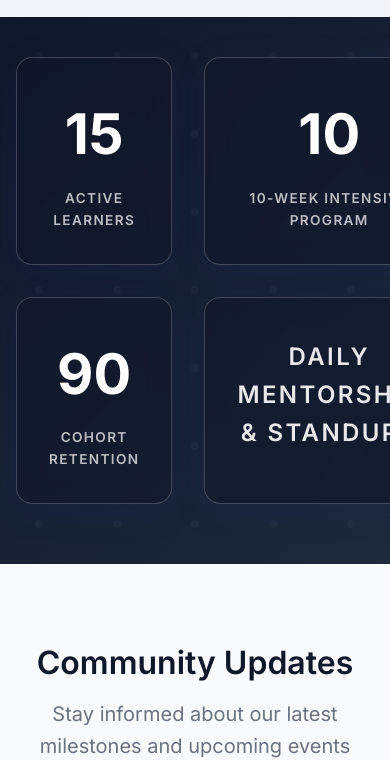
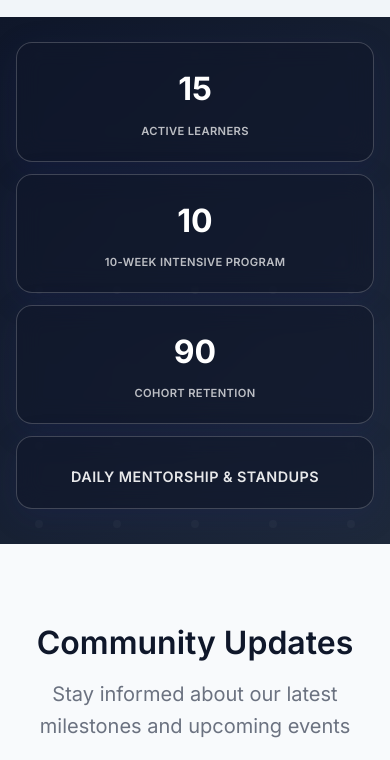
Before and after one commit to OyoriObegi/ngaolabs-website, a plain HTML site: page index.html in a window 390 px wide. Shown: the part 984-1744 px from the top of the page. Drawn offline with Linux system fonts and the light colour scheme.

Commit message:
Updated mobile rendering issue

```diff
--- a/css/style.css
+++ b/css/style.css
@@ -7,6 +7,10 @@
 
 html {
     scroll-behavior: smooth;
+    overflow-x: hidden;
+    width: 100%;
+    margin: 0;
+    padding: 0;
 }
 
 body{
@@ -14,6 +18,11 @@ body{
     line-height: 1.6;
     background:var(--bg);
     color:var(--text);
+    overflow-x: hidden;
+    width: 100%;
+    position: relative;
+    margin: 0;
+    padding: 0;
 }
 
 /* Brand/Logo */
@@ -1166,20 +1175,28 @@ ul {
     }
 
     .nav-menu {
+        display: none;
         position: fixed;
-        left: -100%;
+        left: 0;
         top: 70px;
         flex-direction: column;
         background-color: white;
         width: 100%;
+        max-width: 100vw;
+        height: calc(100vh - 70px);
         text-align: center;
-        transition: 0.3s;
+        transition: transform 0.3s ease-in-out;
         box-shadow: 0 10px 27px rgba(0, 0, 0, 0.05);
         padding: 2rem 0;
+        z-index: 999;
+        transform: translateX(-100%);
+        overflow-y: auto;
+        overflow-x: hidden;
     }
 
     .nav-menu.active {
-        left: 0;
+        display: flex;
+        transform: translateX(0);
     }
 
     .hero-container {
@@ -1897,6 +1914,32 @@ ul {
 }
 
 @media (max-width: 768px) {
+    .stats-section {
+        padding: 30px 0 40px;
+    }
+
+    .stats-grid {
+        grid-template-columns: 1fr;
+        gap: 1rem;
+    }
+
+    .stat-item {
+        padding: 1.5rem 1rem;
+    }
+
+    .stat-number {
+        font-size: 2.5rem;
+    }
+
+    .stat-label {
+        font-size: 0.75rem;
+        letter-spacing: 0.05em;
+    }
+
+    .stats-grid .stat-item:last-child .stat-label {
+        font-size: 1rem;
+    }
+
     .updates-grid {
         grid-template-columns: 1fr;
     }
@@ -1940,6 +1983,31 @@ ul {
 }
 
 @media (max-width: 480px) {
+    .stats-section {
+        padding: 25px 0 35px;
+    }
+
+    .stats-grid {
+        gap: 0.75rem;
+    }
+
+    .stat-item {
+        padding: 1.25rem 0.75rem;
+    }
+
+    .stat-number {
+        font-size: 2rem;
+    }
+
+    .stat-label {
+        font-size: 0.7rem;
+        letter-spacing: 0.03em;
+    }
+
+    .stats-grid .stat-item:last-child .stat-label {
+        font-size: 0.9rem;
+    }
+
     .team-grid {
         grid-template-columns: 1fr;
     }
@@ -1954,6 +2022,23 @@ ul {
         height: 110px;
         font-size: 2rem;
     }
+}
+
+@media (max-width: 480px) {
+    .team-grid {
+        grid-template-columns: 1fr;
+    }
+
+    .member-image {
+        width: 110px;
+        height: 110px;
+    }
+
+    .member-avatar {
+        width: 110px;
+        height: 110px;
+        font-size: 2rem;
+    }
 
     .team-member {
         padding: 1.5rem 1rem;
```
Also changed, not shown: images/AI-ethics.jpg (added), images/communicating.jpg (added), images/incubation.jpg (added).
